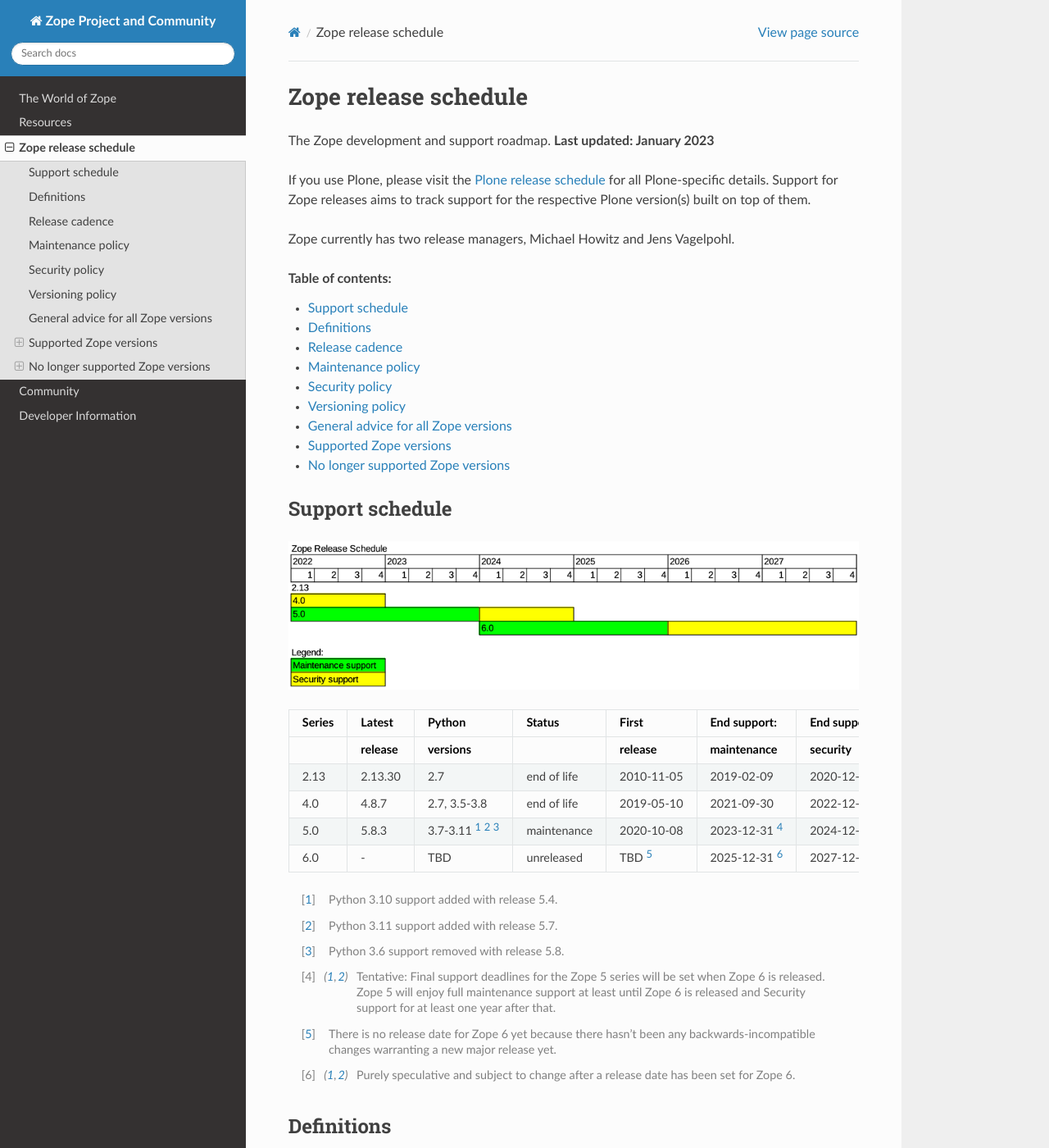
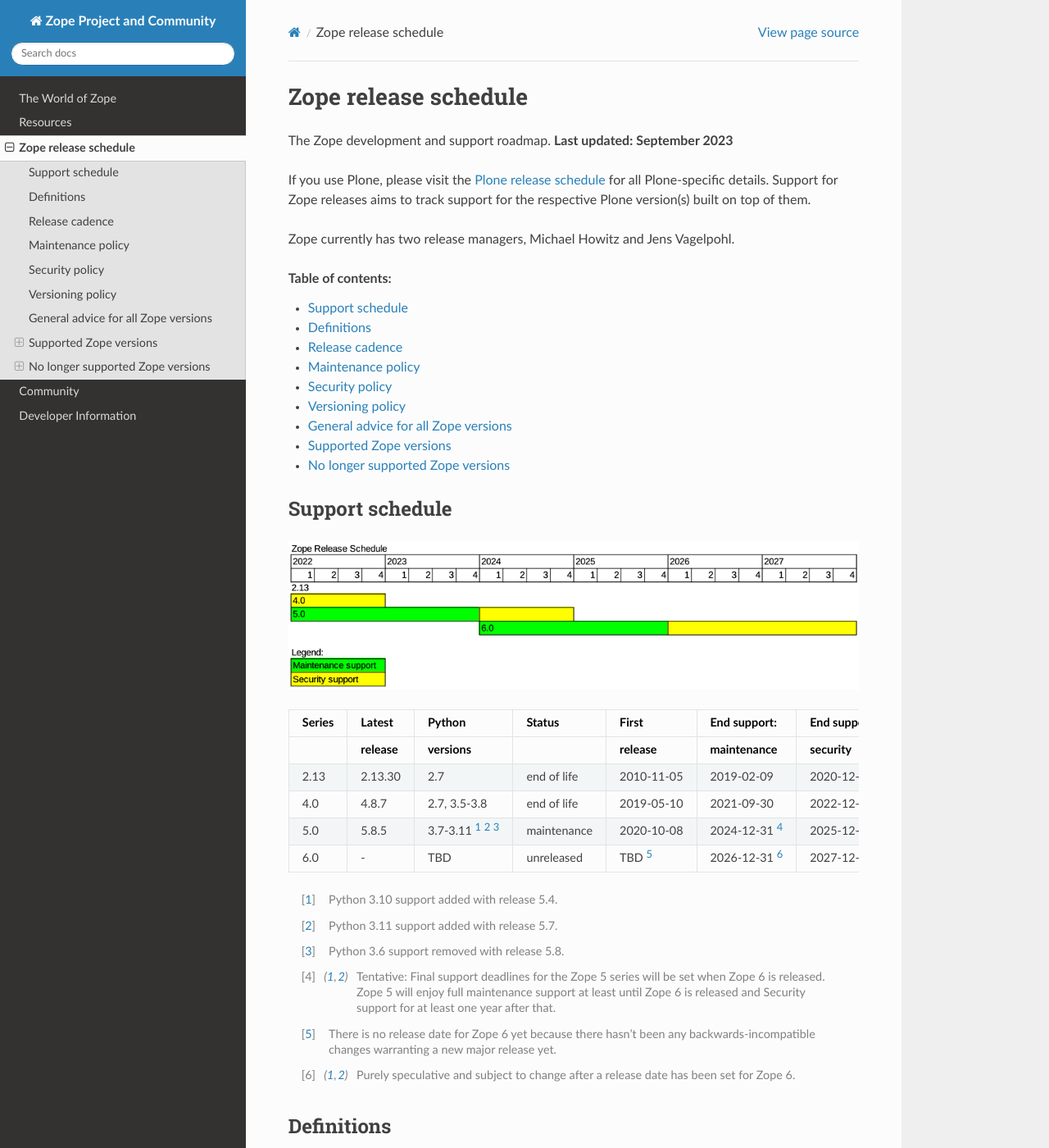
Before and after one commit to zopefoundation/www.zope.org, a Sphinx documentation site: the page built from docs/releases.rst, in a window 1280 px wide and 1400 px high. Shown: the whole window at 82% size. Built offline with Sphinx 7.4.7 and the Read the Docs theme 2.0.0, drawn with Linux system fonts in a browser that asks for light colours.

Commit message:
Update with new release made.

```diff
--- a/docs/releases.rst
+++ b/docs/releases.rst
@@ -1,7 +1,7 @@
 Zope release schedule
 =====================
 
-The Zope development and support roadmap. **Last updated: January 2023**
+The Zope development and support roadmap. **Last updated: September 2023**
 
 If you use Plone, please visit the `Plone release schedule
 <https://plone.org/download/release-schedule>`_ for all Plone-specific details.
@@ -28,10 +28,10 @@ Support schedule
 +------+-------+--------------+-----------+----------+------------+------------+
 |4.0   |4.8.7  |2.7, 3.5-3.8  |end of life|2019-05-10|2021-09-30  |2022-12-31  |
 +------+-------+--------------+-----------+----------+------------+------------+
-|5.0   |5.8.3  |3.7-3.11      |maintenance|2020-10-08|2023-12-31  |2024-12-31  |
+|5.0   |5.8.5  |3.7-3.11      |maintenance|2020-10-08|2024-12-31  |2025-12-31  |
 |      |       |[1]_ [2]_ [3]_|           |          |[4]_        |[4]_        |
 +------+-------+--------------+-----------+----------+------------+------------+
-|6.0   |\-     |TBD           |unreleased |TBD [5]_  |2025-12-31  |2027-12-31  |
+|6.0   |\-     |TBD           |unreleased |TBD [5]_  |2026-12-31  |2027-12-31  |
 |      |       |              |           |          |[6]_        |[6]_        |
 +------+-------+--------------+-----------+----------+------------+------------+
 
```
